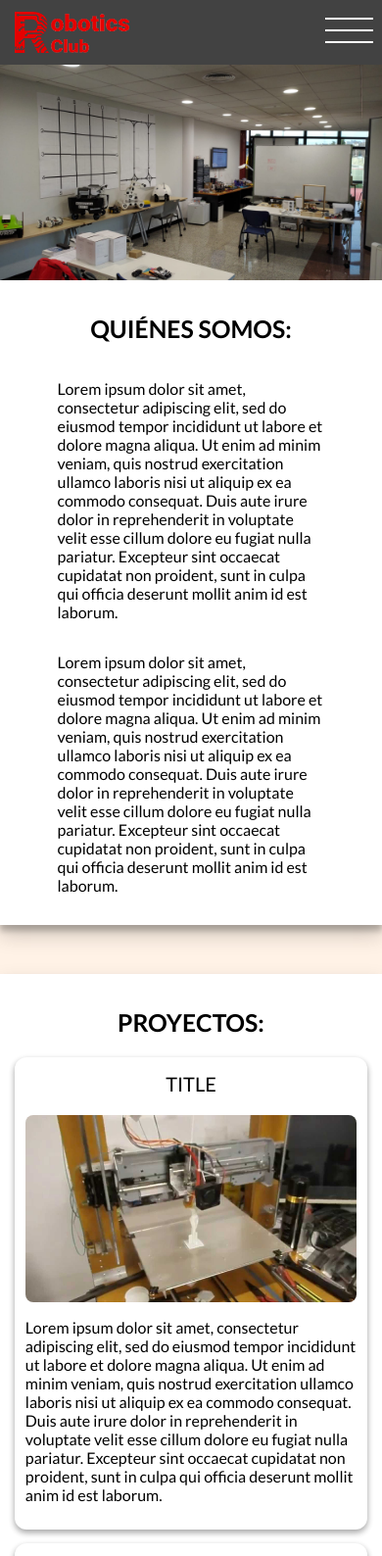
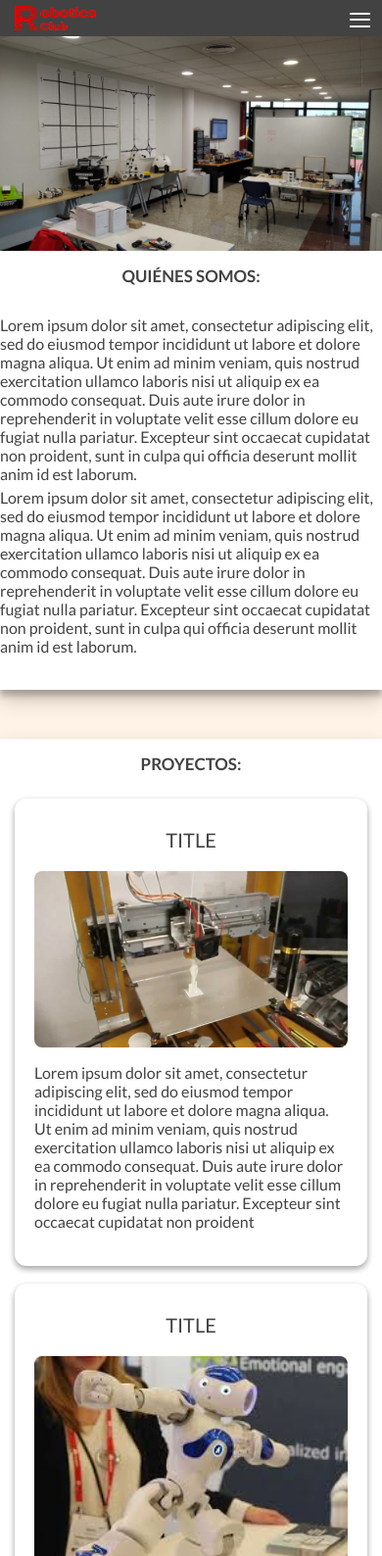
Before and after one commit to XaviRS95/Robotics-Club-UEM-Webpage, a plain HTML site: page index.html in a window 390 px wide. Shown: the top 1588 px of the page at 98% size. Drawn offline with Linux system fonts and the light colour scheme.

Commit message:
Alpha 0.30 Header and font sizes changed thanks to redditors

```diff
--- a/assets/hamburger.css
+++ b/assets/hamburger.css
@@ -3,8 +3,8 @@
     cursor: pointer;
     height: calc(2vh + 1vw);
     width: calc(2vh + 1vw);
-    top: calc(0.5vh + 0.5vw);
-    right: calc(0.5vh + 0.5vw);
+    top: calc(0.2vh + 0.2vw);
+    right: calc(0.2vh + 0.2vw);
     z-index: 2;
     opacity: 0;
 }
@@ -13,12 +13,13 @@
     position: absolute;
     height: calc(2vh + 1vw);
     width: calc(2vh + 1vw);
-    top: calc(0.5vh + 0.5vw);
-    right: calc(0.5vh + 0.5vw);
+    top: calc(0.2vh + 0.2vw);
+    right: calc(0.2vh + 0.2vw);
     z-index: 1;
     display: flex;
     align-items: center;
     justify-content: center;
+    visibility: hidden;
 }
 
 /* Hamburger Line */
@@ -67,30 +68,12 @@
 /*Portrait mobile devices*/
 @media (max-width: 600px), (max-height: 470px){
     .toggler {
-        height: calc(4vh + 4vw);
-        width: calc(4vh + 4vw);
-        right: calc(0.7vh + 0.7vw);
+        top: calc(0.8vh + 0.8vw);
+        right: calc(1vh + 1vw);
     }
     .header .hamburger {
-        height: calc(4vh + 4vw);
-        width: calc(4vh + 4vw);
-        right: calc(0.7vh + 0.7vw);
-    }
-    /* Hamburger Lines - Top & Bottom */
-    .header .hamburger > div::before,
-    .header .hamburger > div::after {
-        content: '';
-        position: absolute;
-        z-index: 1;
-        top: calc(-1 * (1vh + 1vw));
-        width: 100%;
-        height: 2px;
-        background: inherit;
-    }
-
-    /* Moves Line Down */
-    .header .hamburger > div::after {
-        top: calc(1vh + 1vw);
+        top: calc(0.8vh + 0.8vw);
+        right: calc(1vh + 1vw);
     }
 }
 
--- a/assets/index.css
+++ b/assets/index.css
@@ -18,7 +18,7 @@ body{
 /*Container for the header*/
 .header{
     width: 100%;
-    height: calc(3vh + 2vw);
+    height: calc(2vh + 2vw);
     background-color: #424242;
     box-shadow: 10px 10px 24px -12px rgba(0,0,0,0.75);
     transition: 0.3s;
@@ -35,11 +35,15 @@ body{
 }
 
 .headeroptions li {
-    font-size: 1.4vw;/*18*/
+    font-size: 15px;/*18*/
     white-space: nowrap;
     padding: 1.5vh;
     font-family: 'Montserrat', sans-serif;
     font-weight: 500;
+}
+
+.headeroptions li:hover{
+    background-color: #696969;
 }
 
 .headerimagediv{
@@ -51,8 +55,8 @@ body{
     align-items: center;
 }
 #headerlogo{
-    height: calc(1.7vh + 2vw);
-    width: calc(7vh + 4vw);
+    height: calc(1.4vh + 1.4vw);
+    width: calc(5vh + 3vw);
 }
 
 .header ul{
@@ -97,7 +101,9 @@ body{
 }
 
 .section_title{
+    margin: 0;
     font-family: 'Lato';
+    padding-bottom: 25px;
     font-size: calc(1vh + 1vw);
     font-weight: 600;
 
@@ -105,7 +111,6 @@ body{
 
 
 #whowearediv{
-    background-color: #fff;
     width: 100%;
     height: auto;
     display: flex;
@@ -113,16 +118,19 @@ body{
     align-items: center;
     justify-content: center;
     padding-top: 15px;
-    padding-bottom: 15px;
+    padding-bottom: 35px;
     margin-bottom: 35px;
     box-shadow: 0 10px 20px rgba(0,0,0,0.19), 0 6px 6px rgba(0,0,0,0.23);
     transition: 0.1s;
+    background-color: #fff;
+    color: #424242;
 }
 
 #whowearediv p{
-    max-width: 70%;
+    max-width: 1050px;
     font-family: 'Lato';
     font-weight: 400;
+    margin: 5px 0px 0px 0px;
 }
 /**/
 
@@ -135,6 +143,7 @@ body{
     justify-content: center;
     position: static;
     font-family: 'Lato';
+    color: #424242;
 }
 
 .contenedor{
@@ -162,8 +171,8 @@ body{
     display: inline-block;
     overflow: hidden;
     border-radius: 12px;
-    padding: 3%;
-    margin-bottom: 3%;
+    padding: 10px 20px 20px 20px;
+    margin-bottom: 15px;
     background: #fff;
     /*-webkit-box-shadow: 10px 10px 24px -12px rgba(0,0,0,0.75);
     -moz-box-shadow: 10px 10px 24px -12px rgba(0,0,0,0.75);*/
@@ -181,13 +190,13 @@ body{
 
 .card img{
     width: 100%;
+    max-height: 500px;
     border-radius: 8px;
 }
 
 .project .title{
     font-weight: 500;
     font-size: 20px;
-    margin-top: 5px;
     margin-bottom: 20px;
 }
 
@@ -284,7 +293,6 @@ body{
     width: 100%;
     display: grid;
     grid-template-columns: repeat(3, [col-start] 1fr);
-    grid-gap: 10px;
     align-items: center;
     justify-content: center;
 }
@@ -304,8 +312,8 @@ body{
 }
 
 .workshop-icons{
-    width: 200px;
-    height: 200px;
+    width: 125px;
+    height: auto;
 }
 
 /*Contact section*/
@@ -379,21 +387,15 @@ body{
 }
 
 @media (max-width: 1050px) {
-    .workshops{
-        grid-template-columns: repeat(2, [col-start] 1fr);
+    .header{
+        height: calc(2vh + 2vw);
     }
-    .slidediv{
-        max-height: 55vh;
-    }
-    .slidediv img{
-        max-height: 55vh;
-    }
-    .slideshow-div{
-        max-height: 55vh;
+    .header .hamburger{
+        visibility: visible;
     }
     .headeroptions{
         position: absolute;
-        top: calc(3vh + 2vw);
+        top: calc(2vh + 2vw);
         left: 0;
         display: none;
         flex-direction: column;
@@ -417,19 +419,17 @@ body{
     }
 
     .section_title{
-        font-size: calc(2vh + 1vw);
+        font-size: calc(1.5vh + 1vw);
     }
-}
 
-@media (min-width: 901px){
-    .headeroptions{
-        display: flex;
+    .slidediv{
+        max-height: 55vh;
     }
-    .hamburger, .toggler{
-        visibility: hidden;
+    .slidediv img{
+        max-height: 55vh;
     }
-    .headeroptions li:hover{
-        background-color: #696969;
+    .slideshow-div{
+        max-height: 55vh;
     }
 }
 
@@ -437,6 +437,10 @@ body{
     .prize{
         width: 100%;
     }
+    .workshops{
+        grid-template-columns: repeat(2, [col-start] 1fr);
+    }
+
 }
 
 @media (max-width: 701px) {
@@ -451,7 +455,7 @@ body{
 
 @media (max-width: 600px), (max-height: 470px){
     .header{
-        height: calc(6vh + 4vw);
+        height: calc(3vh + 3vw);
     }
     .slidediv{
         max-height: 40vh;
@@ -463,21 +467,20 @@ body{
         max-height: 40vh;
     }
     #headerlogo{
-        height: calc(4vh + 2vw);
-        width: calc(12vh + 4vw);
+        height: calc(2vh + 2vw);
+        width: calc(8vh + 4vw);
     }
     .headeroptions{
-        top: calc(6vh + 4vw);
+        top: calc(3vh + 3vw);
     }
     .section_title{
-        font-size: calc(2vh + 2vw);
+        font-size: calc(1.5vh + 1.1vw);
     }
     .workshops{
         grid-template-columns: repeat(1, [col-start] 1fr);
     }
+    .workshop img{
+        width: 150px;
+        height: 150px;
+    }
 }
-
-
-@media (max-width: 400px){
-
-}
--- a/index.html
+++ b/index.html
@@ -8,6 +8,7 @@
     <link href='https://fonts.googleapis.com/css?family=Lato:300,400,500,600,700,300italic,400italic' rel='stylesheet' type='text/css'>
     <link href='https://fonts.googleapis.com/css?family=Montserrat:300,400,500,600,700' rel='stylesheet' type='text/css'>
     <link rel="stylesheet" type="text/css" href="assets/index.css">
+
     <link rel="icon" href="assets/images/icon.png">
 </head>
 <body>
@@ -56,8 +57,7 @@
                         <p class="project-description">Lorem ipsum dolor sit amet, consectetur adipiscing elit, sed do eiusmod tempor incididunt ut labore et
                             dolore magna aliqua. Ut enim ad minim veniam, quis nostrud exercitation ullamco laboris nisi ut aliquip
                             ex ea commodo consequat. Duis aute irure dolor in reprehenderit in voluptate velit esse cillum dolore
-                            eu fugiat nulla pariatur. Excepteur sint occaecat cupidatat non proident,
-                            sunt in culpa qui officia deserunt mollit anim id est laborum.</p>
+                            eu fugiat nulla pariatur. Excepteur sint occaecat cupidatat non proident</p>
                     </div>
                 </div>
 
```
